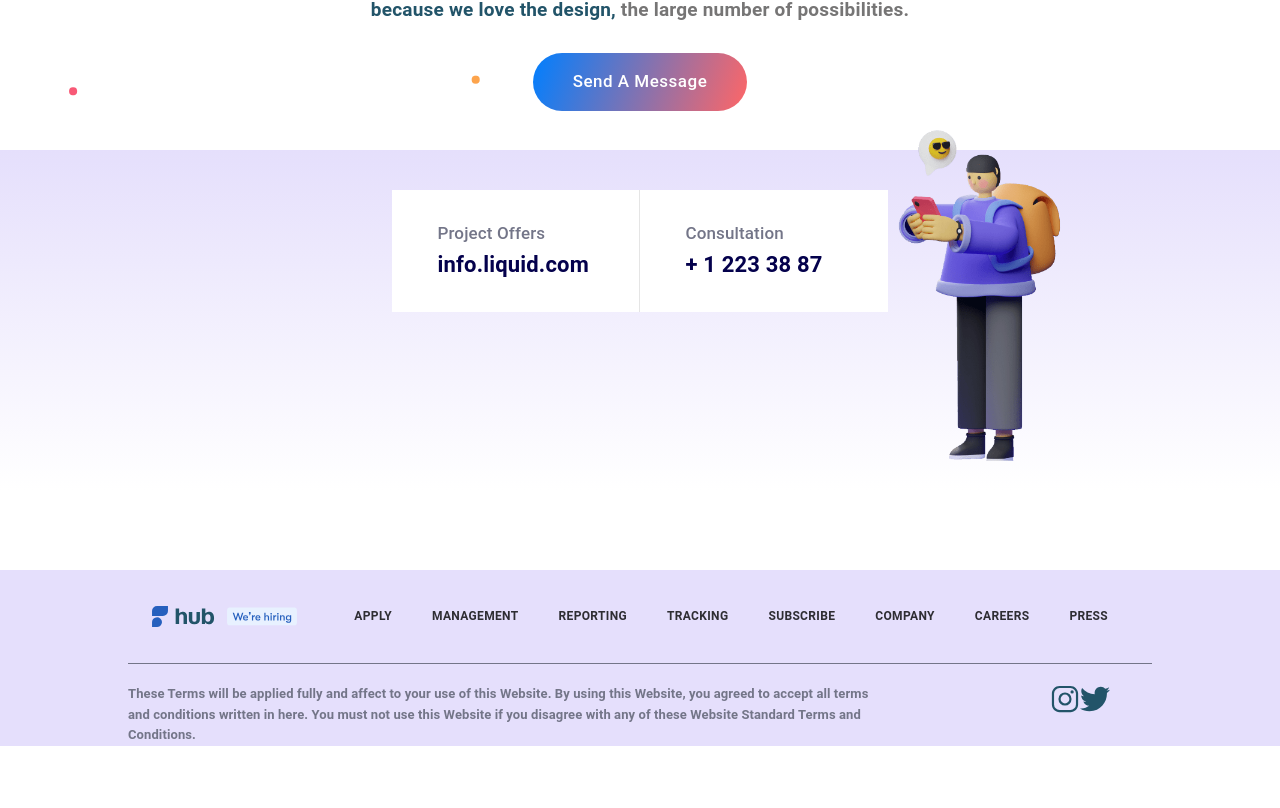
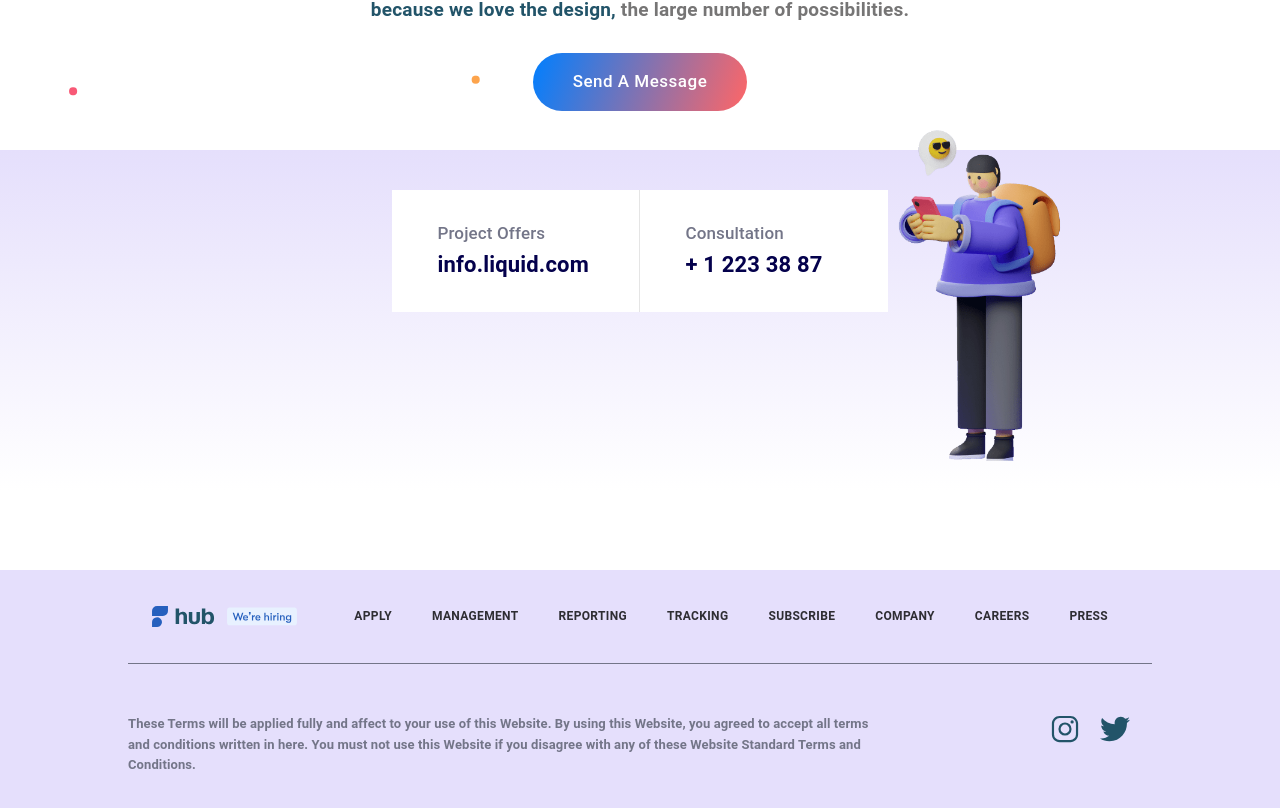
Before and after one commit to Anjeela-Ali/hub-website, a React (Create React App) app: page / in a window 1280 px wide. Shown: the part 7085-7893 px from the top of the page. Before the commit the page ends 7851 px from the top, so only its background shows below. Built offline with nearby package versions, Linux system fonts and the light colour scheme.

Commit message:
Footer complete

```diff
--- a/src/components/footer/index.js
+++ b/src/components/footer/index.js
@@ -140,9 +140,10 @@ function FooterSection() {
                 {/* Content */}
                 <Box sx={{
                     width:'80%',
-                    margin:'20px auto',
+                    margin:'0px auto',
                     display:'flex',
-                    justifyContent:'space-between'
+                    justifyContent:'space-between',
+                    padding:'40px 0px'
                 }}>
                     <Box >
                         <Typography variant='h6' sx={{
@@ -162,6 +163,9 @@ function FooterSection() {
 
                     }}>
                     <IoLogoInstagram />
+                    <Typography variant='para' sx={{
+                        padding:'0px 10px'
+                    }}></Typography>
                     <FaTwitter />
 
                     </Box>
```
